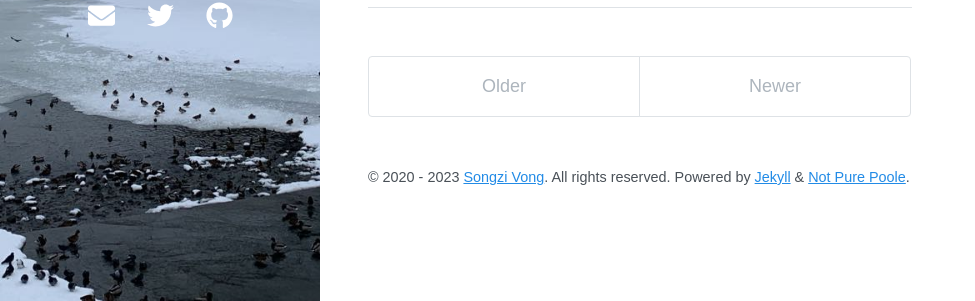
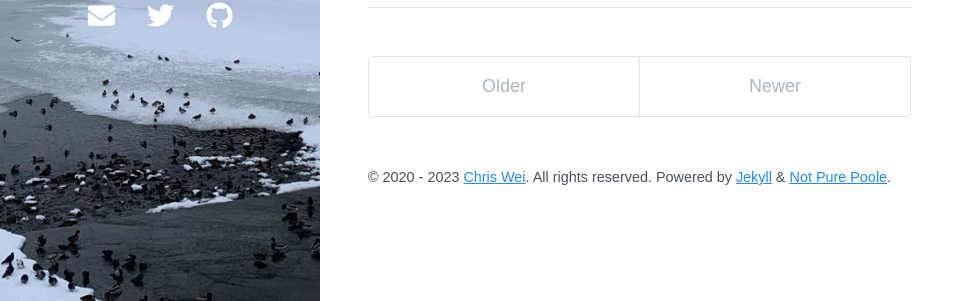
Before and after one commit to Yujyewei/chriswei.github.io, a Jekyll site: the page built from index.html, in a window 1280 px wide. Shown: the part 599-900 px from the top of the page, without its empty margins (0-975 px from the left). Built offline with Jekyll 4.4.1, drawn with Linux system fonts in a browser that asks for light colours; nearby versions of some CDN libraries; the list of posts is cut into pages by our own code; part of the change alters nothing that is shown.

Commit message:
Update _config.yml

```diff
--- a/_config.yml
+++ b/_config.yml
@@ -28,17 +28,17 @@ exclude:
   - not-pure-poole.gemspec
 
 # Optimize Jekyl SEO Tag
-twitter:
-  username: vszhub
-  card: summary
-logo: logo.png
-social:
-  name: Songzi Vong
-  links:
-    - https://twitter.com/vszhub
-    - https://github.com/vszhub
-google_site_verification: xxxxx
-lang: en
+# twitter:
+#   username: vszhub
+#   card: summary
+# logo: logo.png
+# social:
+#   name: Songzi Vong
+#   links:
+#     - https://twitter.com/vszhub
+#     - https://github.com/vszhub
+# google_site_verification: xxxxx
+lang: zh-TW
 
 sass:
   sass_dir: _sass
@@ -54,6 +54,6 @@ sass:
 
 # Specify the author for blog posts
 author:
-  name: Songzi Vong
-  url: https://github.com/vszhub/
-  email: vszhub@gmail.com
+  name: Chris Wei
+  url: https://yujyewei.github.io/yujyeblog/
+  email: yujyew@gmail.com
```
